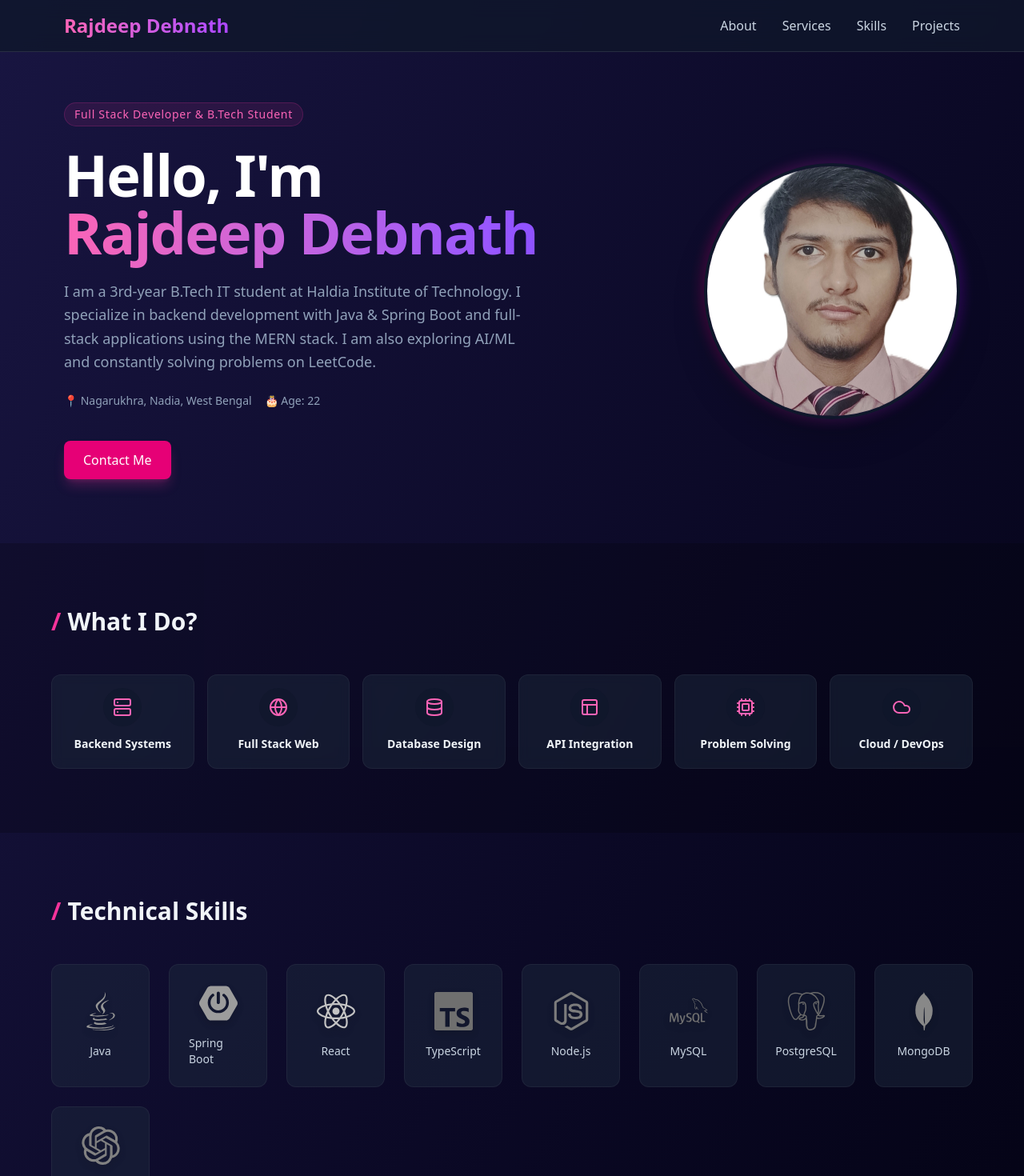
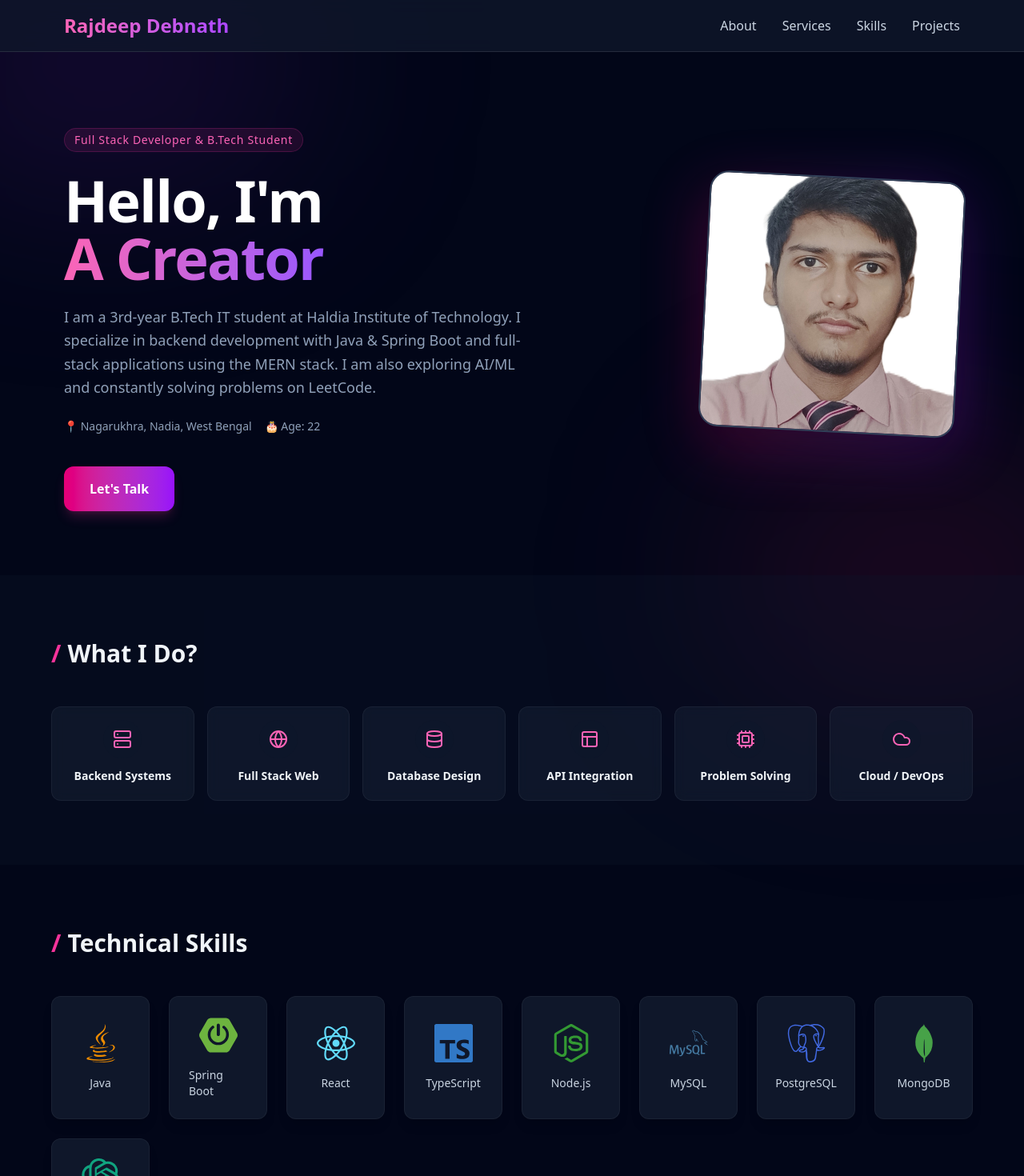
Before and after one commit to rdChandrahaS/portfolio, a React (Vite) app: page / in a window 1280 px wide. Shown: the top 1470 px of the page at 80% size. Built offline with nearby package versions, Linux system fonts and the light colour scheme.

Commit message:
Dynamic css

```diff
--- a/src/App.tsx
+++ b/src/App.tsx
@@ -1,7 +1,9 @@
-import { useState, useEffect } from 'react';
+import { useState } from 'react';
 import { personalDetails, skills, projects, services } from './data';
 import { Menu, X, Github, Linkedin, Mail, Copyright } from 'lucide-react';
 import ProjectCard from './components/ProjectCard';
+import { motion, AnimatePresence } from 'framer-motion';
+import { TypeAnimation } from 'react-type-animation';
 
 // Helper function to calculate age
 const calculateAge = (dob: string) => {
@@ -9,7 +11,6 @@ const calculateAge = (dob: string) => {
   const today = new Date();
   let age = today.getFullYear() - birthDate.getFullYear();
   const m = today.getMonth() - birthDate.getMonth();
-
   if (m < 0 || (m === 0 && today.getDate() < birthDate.getDate())) {
     age--;
   }
@@ -19,41 +20,56 @@ const calculateAge = (dob: string) => {
 function App() {
   const [isMenuOpen, setIsMenuOpen] = useState(false);
 
-  // --- SCROLL ANIMATION LOGIC ---
-  useEffect(() => {
-    const observer = new IntersectionObserver(
-      (entries) => {
-        entries.forEach((entry) => {
-          if (entry.isIntersecting) {
-            entry.target.classList.add('active');
+  // Animation Variants (The "Dynamic" Logic)
+  const containerVariants = {
+    hidden: { opacity: 0 },
+    visible: {
+      opacity: 1,
+      transition: { staggerChildren: 0.2 } // Stagger effect for children
     }
-        });
-      },
-      { threshold: 0.1 } // Trigger when 10% of the element is visible
-    );
+  };
 
-    const hiddenElements = document.querySelectorAll('.reveal');
-    hiddenElements.forEach((el) => observer.observe(el));
-
-    return () => observer.disconnect();
-  }, []);
+  const itemVariants = {
+    hidden: { y: 20, opacity: 0 },
+    visible: {
+      y: 0,
+      opacity: 1,
+      transition: { type: "spring", stiffness: 100 } // Spring physics
+    }
+  };
 
   return (
-    // Added 'animate-gradient-xy' to the background
-    <div className="min-h-screen bg-gradient-to-br from-slate-900 via-indigo-950 to-black text-slate-100 font-sans selection:bg-pink-500 selection:text-white animate-gradient-xy">
+    <div className="min-h-screen bg-slate-950 text-slate-100 font-sans selection:bg-pink-500 selection:text-white overflow-x-hidden">
+
+      {/* Dynamic Background Mesh */}
+      <div className="fixed inset-0 z-0">
+          <div className="absolute top-[-10%] left-[-10%] w-[40%] h-[40%] rounded-full bg-purple-900/20 blur-[120px]" />
+          <div className="absolute bottom-[-10%] right-[-10%] w-[40%] h-[40%] rounded-full bg-pink-900/20 blur-[120px]" />
+      </div>
 
       {/* --- NAVBAR --- */}
       <nav className="fixed w-full z-50 bg-slate-900/80 backdrop-blur-md border-b border-white/10">
         <div className="max-w-6xl mx-auto px-4 py-4 flex justify-between items-center">
-          <h1 className="text-2xl font-bold bg-gradient-to-r from-pink-400 to-purple-500 bg-clip-text text-transparent">
+          <motion.h1
+            initial={{ opacity: 0, x: -20 }}
+            animate={{ opacity: 1, x: 0 }}
+            className="text-2xl font-bold bg-gradient-to-r from-pink-400 to-purple-500 bg-clip-text text-transparent"
+          >
             {personalDetails.name}
-          </h1>
+          </motion.h1>
 
           <div className="hidden md:flex space-x-8 text-slate-300 font-medium">
-            {['About', 'Services', 'Skills', 'Projects'].map((item) => (
-              <a key={item} href={`#${item.toLowerCase()}`} className="hover:text-pink-400 transition">
+            {['About', 'Services', 'Skills', 'Projects'].map((item, i) => (
+              <motion.a
+                key={item}
+                href={`#${item.toLowerCase()}`}
+                initial={{ opacity: 0, y: -10 }}
+                animate={{ opacity: 1, y: 0 }}
+                transition={{ delay: i * 0.1 }}
+                className="hover:text-pink-400 transition"
+              >
                 {item}
-              </a>
+              </motion.a>
             ))}
           </div>
 
@@ -62,35 +78,58 @@ function App() {
           </button>
         </div>
 
+        {/* Mobile Menu Animation */}
+        <AnimatePresence>
           {isMenuOpen && (
-          <div className="md:hidden bg-slate-900 border-b border-white/10 p-4 space-y-4">
+            <motion.div
+              initial={{ height: 0, opacity: 0 }}
+              animate={{ height: "auto", opacity: 1 }}
+              exit={{ height: 0, opacity: 0 }}
+              className="md:hidden bg-slate-900 border-b border-white/10 overflow-hidden"
+            >
+              <div className="p-4 space-y-4">
                {['About', 'Services', 'Skills', 'Projects'].map((item) => (
-              <a
-                key={item}
-                href={`#${item.toLowerCase()}`}
-                className="block text-slate-300 hover:text-pink-400"
-                onClick={() => setIsMenuOpen(false)}
-              >
+                <a key={item} href={`#${item.toLowerCase()}`} className="block text-slate-300 hover:text-pink-400" onClick={() => setIsMenuOpen(false)}>
                   {item}
                 </a>
               ))}
               </div>
+            </motion.div>
           )}
+        </AnimatePresence>
       </nav>
 
-      {/* --- HERO / INTRO SECTION --- */}
-      {/* Added 'reveal' class */}
-      <section id="about" className="reveal pt-32 pb-20 px-4 max-w-6xl mx-auto flex flex-col-reverse md:flex-row items-center gap-12 min-h-[80vh]">
+      <div className="relative z-10">
 
-        {/* Text Content */}
-        <div className="flex-1 space-y-6 text-center md:text-left">
+        {/* --- HERO SECTION --- */}
+        <section id="about" className="pt-40 pb-20 px-4 max-w-6xl mx-auto flex flex-col-reverse md:flex-row items-center gap-12 min-h-[85vh]">
+
+          <motion.div
+            initial={{ opacity: 0, x: -50 }}
+            animate={{ opacity: 1, x: 0 }}
+            transition={{ duration: 0.8 }}
+            className="flex-1 space-y-6 text-center md:text-left"
+          >
             <span className="inline-block px-3 py-1 rounded-full bg-pink-500/10 text-pink-400 text-sm font-medium tracking-wider border border-pink-500/20">
               {personalDetails.role}
             </span>
             <h2 className="text-5xl md:text-7xl font-bold text-white tracking-tight">
               Hello, I'm <br/>
               <span className="text-transparent bg-clip-text bg-gradient-to-r from-pink-400 to-violet-500">
-              {personalDetails.name}
+                 {/* DYNAMIC TYPING EFFECT */}
+                 <TypeAnimation
+                    sequence={[
+                      personalDetails.name,
+                      1000,
+                      'A Developer',
+                      1000,
+                      'A Creator',
+                      1000,
+                    ]}
+                    wrapper="span"
+                    speed={50}
+                    repeat={Infinity}
+                  />
               </span>
             </h2>
             <p className="text-slate-400 text-lg leading-relaxed max-w-xl mx-auto md:mx-0">
@@ -102,79 +141,102 @@ function App() {
               <span className="flex items-center gap-2">🎂 Age: {calculateAge(personalDetails.dob)}</span>
             </div>
 
-          <div className="flex gap-4 pt-4 justify-center md:justify-start">
-             <a href={`mailto:${personalDetails.email}`} className="px-6 py-3 bg-pink-600 hover:bg-pink-700 text-white rounded-lg font-medium transition shadow-lg shadow-pink-500/25 transform hover:scale-105 active:scale-95">
-               Contact Me
+            <motion.div
+              whileHover={{ scale: 1.05 }}
+              whileTap={{ scale: 0.95 }}
+              className="pt-4 flex justify-center md:justify-start"
+            >
+               <a href={`mailto:${personalDetails.email}`} className="px-8 py-4 bg-gradient-to-r from-pink-600 to-purple-600 text-white rounded-xl font-bold shadow-lg shadow-pink-500/20">
+                 Let's Talk
                </a>
-          </div>
-        </div>
+            </motion.div>
+          </motion.div>
 
-        {/* --- PHOTO SECTION --- */}
-        {/* Added 'animate-float' class */}
-        <div className="relative group animate-float">
-            {/* Fancy glow effect behind the image */}
-            <div className="absolute -inset-1 bg-gradient-to-r from-pink-600 to-purple-600 rounded-full blur opacity-25 group-hover:opacity-75 transition duration-1000 group-hover:duration-200"></div>
-
-            {/* The Image */}
+          {/* Floating Image with Physics */}
+          <motion.div
+            initial={{ opacity: 0, scale: 0.5 }}
+            animate={{ opacity: 1, scale: 1 }}
+            transition={{ duration: 0.5 }}
+            className="relative group"
+          >
+              <motion.div
+                animate={{ y: [0, -20, 0] }}
+                transition={{ duration: 4, repeat: Infinity, ease: "easeInOut" }}
+                className="relative z-10"
+              >
                  <img
                   src={personalDetails.imgUrl}
                   alt={personalDetails.name}
-              className="relative w-64 h-64 md:w-80 md:h-80 object-cover rounded-full border-4 border-slate-900 shadow-2xl"
+                  className="w-64 h-64 md:w-80 md:h-80 object-cover rounded-3xl rotate-3 border-2 border-slate-700 shadow-2xl"
                 />
-        </div>
+              </motion.div>
+              <div className="absolute inset-0 bg-gradient-to-r from-pink-600 to-purple-600 rounded-3xl blur-2xl opacity-30 group-hover:opacity-60 transition duration-500" />
+          </motion.div>
 
         </section>
 
-      {/* --- SERVICES / WHAT I DO --- */}
-      {/* Added 'reveal' class */}
-      <section id="services" className="reveal py-20 px-4 bg-black/20">
+        {/* --- SERVICES (Staggered Entry) --- */}
+        <section id="services" className="py-20 px-4 bg-slate-900/30">
           <div className="max-w-6xl mx-auto">
             <h2 className="text-3xl font-bold mb-12 flex items-center">
               <span className="text-pink-500 mr-2">/</span> What I Do?
             </h2>
-          <div className="grid grid-cols-2 md:grid-cols-3 lg:grid-cols-6 gap-4">
-            {services.map((service, index) => (
-              <div
+
+            <motion.div
+              variants={containerVariants}
+              initial="hidden"
+              whileInView="visible"
+              viewport={{ once: true, amount: 0.2 }}
+              className="grid grid-cols-2 md:grid-cols-3 lg:grid-cols-6 gap-4"
+            >
+              {services.map((service) => (
+                <motion.div
                   key={service.title}
-                className="bg-slate-800/50 backdrop-blur border border-white/5 p-4 rounded-xl hover:bg-slate-800 transition hover:-translate-y-2 duration-300 text-center group hover:shadow-lg hover:shadow-pink-500/10"
-                style={{ transitionDelay: `${index * 100}ms` }} // Staggered delay
+                  variants={itemVariants}
+                  whileHover={{ y: -5, backgroundColor: "rgba(30, 41, 59, 0.8)" }}
+                  className="bg-slate-800/40 backdrop-blur border border-white/5 p-4 rounded-xl text-center cursor-pointer"
                 >
-                <div className="bg-slate-900/50 p-3 rounded-full w-fit mx-auto mb-3 group-hover:bg-pink-500/20 transition duration-300">
-                   <service.icon className="text-pink-400 group-hover:scale-110 transition duration-300" size={24} />
+                  <div className="bg-slate-900/50 p-3 rounded-full w-fit mx-auto mb-3">
+                     <service.icon className="text-pink-400" size={24} />
                   </div>
                   <h3 className="font-bold text-sm mb-1">{service.title}</h3>
-              </div>
+                </motion.div>
               ))}
-          </div>
+            </motion.div>
           </div>
         </section>
 
-      {/* --- SKILLS SECTION (LOGOS ONLY) --- */}
-      {/* Added 'reveal' class */}
-      <section id="skills" className="revealHx py-20 px-4 reveal">
+        {/* --- SKILLS (Pop-in Animation) --- */}
+        <section id="skills" className="py-20 px-4">
           <div className="max-w-6xl mx-auto">
             <h2 className="text-3xl font-bold mb-12 flex items-center">
               <span className="text-pink-500 mr-2">/</span> Technical Skills
             </h2>
 
-          <div className="grid grid-cols-2 sm:grid-cols-3 md:grid-cols-4 lg:grid-cols-8 gap-6">
-            {skills.map((skill, index) => (
-              <div
+            <motion.div
+              variants={containerVariants}
+              initial="hidden"
+              whileInView="visible"
+              viewport={{ once: true }}
+              className="grid grid-cols-2 sm:grid-cols-3 md:grid-cols-4 lg:grid-cols-8 gap-6"
+            >
+              {skills.map((skill) => (
+                <motion.div
                   key={skill.name}
-                className="bg-slate-800/50 border border-white/5 p-6 rounded-xl flex flex-col items-center justify-center gap-4 hover:border-pink-500/50 transition hover:-translate-y-2 group hover:shadow-lg hover:shadow-purple-500/20"
-                style={{ transitionDelay: `${index * 50}ms` }} // Staggered delay
+                  variants={itemVariants}
+                  whileHover={{ scale: 1.1, rotate: 2 }}
+                  className="bg-slate-800/50 border border-white/5 p-6 rounded-xl flex flex-col items-center justify-center gap-4 shadow-lg hover:shadow-pink-500/10 cursor-default"
                 >
-                <skill.icon size={48} style={{ color: skill.color }} className="drop-shadow-lg grayscale group-hover:grayscale-0 transition duration-500 transform group-hover:rotate-6" />
+                  <skill.icon size={48} style={{ color: skill.color }} />
                   <span className="font-medium text-slate-300 text-sm">{skill.name}</span>
-              </div>
+                </motion.div>
               ))}
-          </div>
+            </motion.div>
           </div>
         </section>
 
-      {/* --- PROJECTS SECTION --- */}
-      {/* Added 'reveal' class */}
-      <section id="projects" className="reveal py-20 px-4 max-w-6xl mx-auto">
+        {/* --- PROJECTS --- */}
+        <section id="projects" className="py-20 px-4 max-w-6xl mx-auto">
           <h2 className="text-3xl font-bold mb-12 flex items-center">
             <span className="text-pink-500 mr-2">/</span> Featured Projects
           </h2>
@@ -200,7 +262,6 @@ function App() {
               <p className="text-slate-500 text-sm">Building scalable backend systems & intelligent solutions.</p>
             </div>
             <div className="flex gap-6">
-             {/* Uses links from data.ts */}
                {personalDetails.github && <a href={personalDetails.github} className="text-slate-400 hover:text-pink-400 transition hover:scale-110"><Github size={20} /></a>}
                {personalDetails.linkedin && <a href={personalDetails.linkedin} className="text-slate-400 hover:text-pink-400 transition hover:scale-110"><Linkedin size={20} /></a>}
                <a href={`mailto:${personalDetails.email}`} className="text-slate-400 hover:text-pink-400 transition hover:scale-110"><Mail size={20} /></a>
@@ -212,6 +273,7 @@ function App() {
         </footer>
 
       </div>
+    </div>
   );
 }
 
```
Lines whose indentation alone changed are shown as unchanged.
